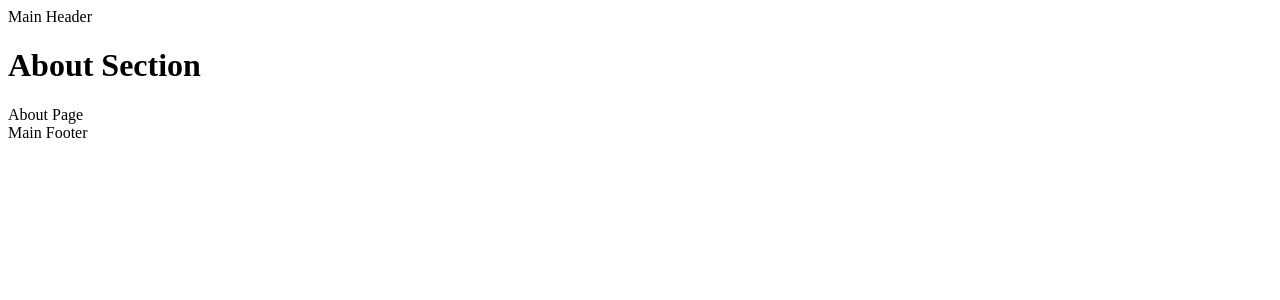
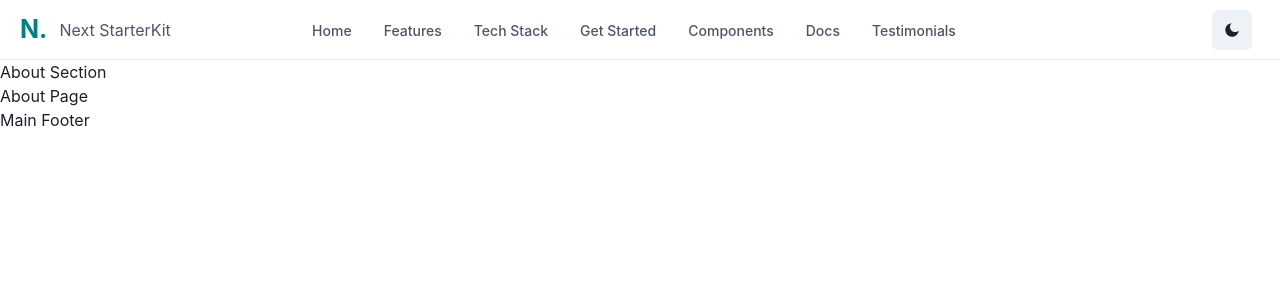
Before and after one commit to savizsaei/nextjs-starter-kit-ss, a Next.js app: page /about in a window 1280 px wide. Shown: the top 300 px of the page. Built offline with nearby package versions, Linux system fonts and the light colour scheme.

Commit message:
feat: integrate Header component and ChakraProvider in RootLayoutClient

```diff
--- a/app/RootLayoutClient.tsx
+++ b/app/RootLayoutClient.tsx
@@ -5,6 +5,8 @@ import { NextIntlClientProvider } from 'next-intl';
 import { ReactQueryProvider } from '@/context/ReactQueryProvider';
 import { Provider } from 'react-redux';
 import store from '@/store/index';
+import Header from '@/components/layout/Header';
+import { ChakraProvider } from '@chakra-ui/react';
 
 export default function RootLayoutClient({
   children,
@@ -16,7 +18,7 @@ export default function RootLayoutClient({
   messages: any;
 }) {
   return (
-    <html lang={locale}>
+    <html lang={locale} suppressHydrationWarning={true}>
       <body>
         <Provider store={store}>
           <ReactQueryProvider>
@@ -25,9 +27,11 @@ export default function RootLayoutClient({
               messages={messages}
               timeZone="Europe/Paris"
             >
-              <header>Main Header</header>
-              <main>{children}</main>
-              <footer>Main Footer</footer>
+              <ChakraProvider>
+                <Header />
+                <main>{children}</main>
+                <footer>Main Footer</footer>
+              </ChakraProvider>
             </NextIntlClientProvider>
           </ReactQueryProvider>
         </Provider>
```
